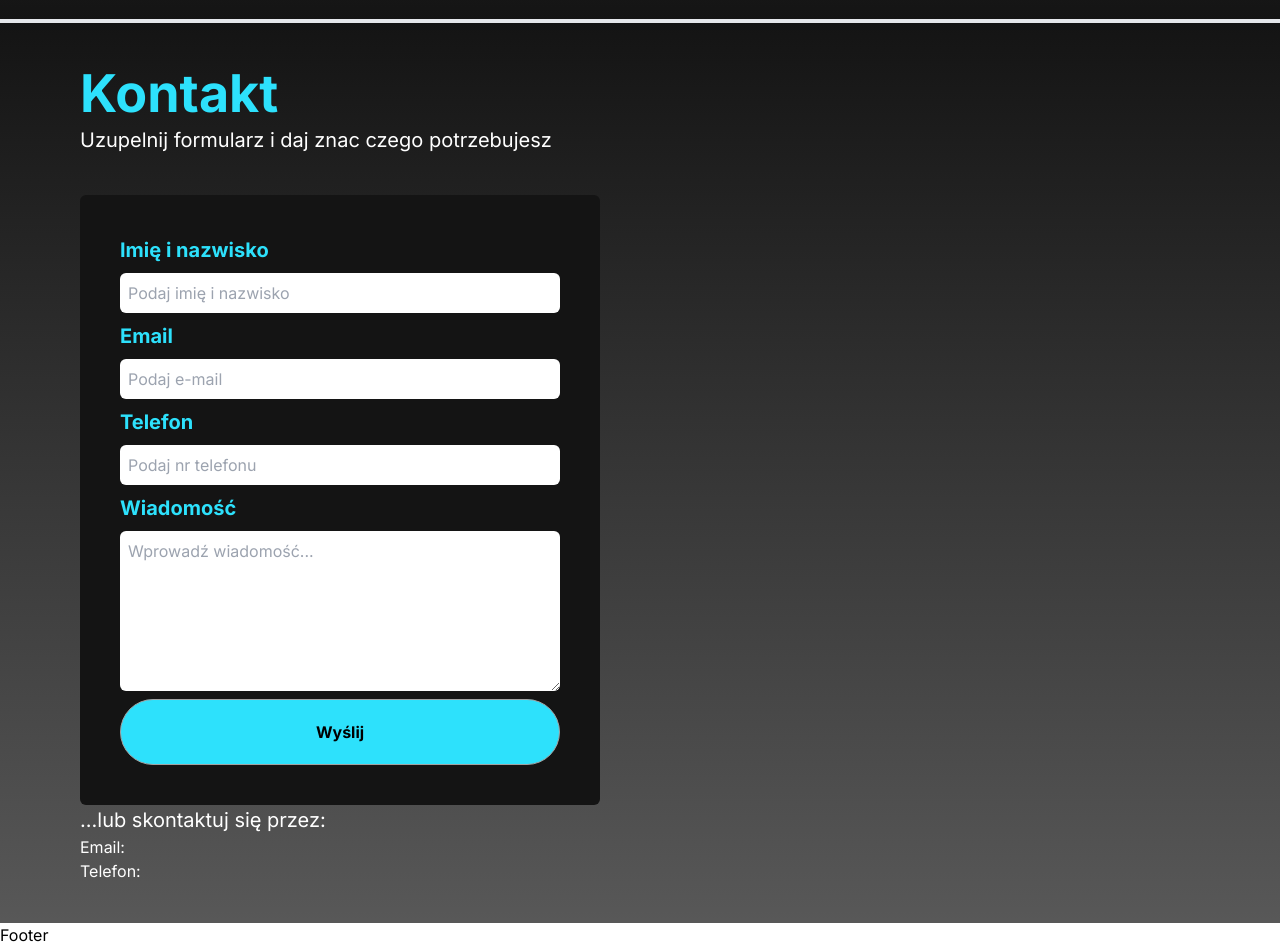
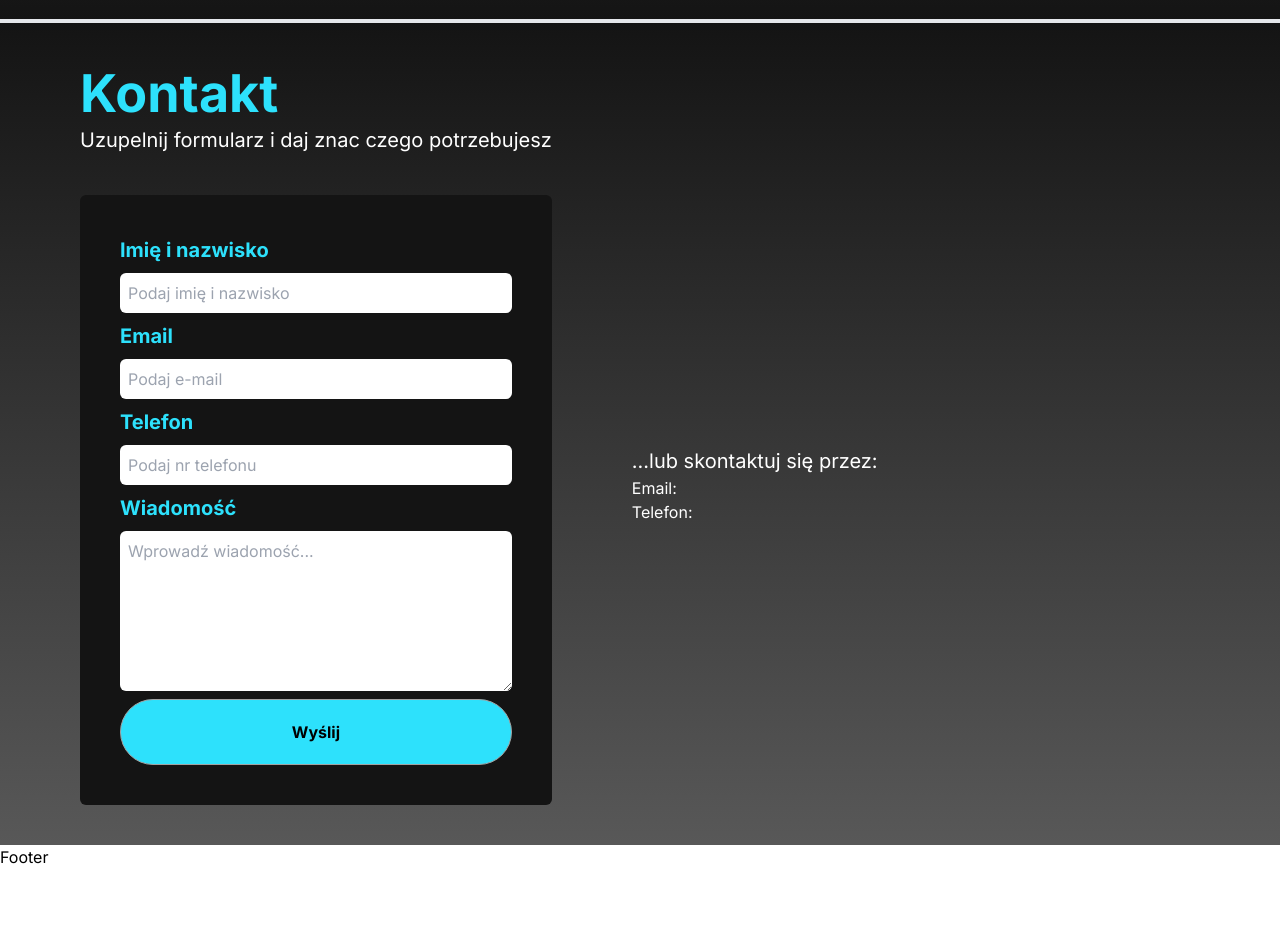
Before and after one commit to MateuszKuruc/marketing-portfolio, a Next.js app in the folder marketing-portfolio/: page / in a window 1280 px wide. Shown: the part 1780-2727 px from the top of the page. After the commit the page ends 2649 px from the top, so only its background shows below. Built offline with nearby package versions, Linux system fonts and the light colour scheme.

Commit message:
adjust styling for contact component

```diff
--- a/marketing-portfolio/src/components/Contact.tsx
+++ b/marketing-portfolio/src/components/Contact.tsx
@@ -6,10 +6,15 @@ const Contact = () => {
   return (
     <section className="border-t-4 bg-gradient-to-b from-gray-90 py-10 max-container padding-container">
       <h1 className="bold-52 lg:bold-70 text-blue-50">Kontakt</h1>
+      <div className="md:flexStart gap-20 sm:flexCenter">
+        <div>
           <p className="regular-20 text-white">
             Uzupelnij formularz i daj znac czego potrzebujesz
           </p>
           <Form />
+        </div>
+
+        <div className="sm: mt-10">
           <p className="regular-20 text-white">...lub skontaktuj się przez:</p>
           <p className="text-white regular-16">
             Email:{" "}
@@ -24,6 +29,8 @@ const Contact = () => {
             Telefon:{" "}
             <span className="text-blue-50">{process.env.CONTACT_NUMBER}</span>
           </p>
+        </div>
+      </div>
     </section>
   );
 };
```
Lines whose indentation alone changed are shown as unchanged.
